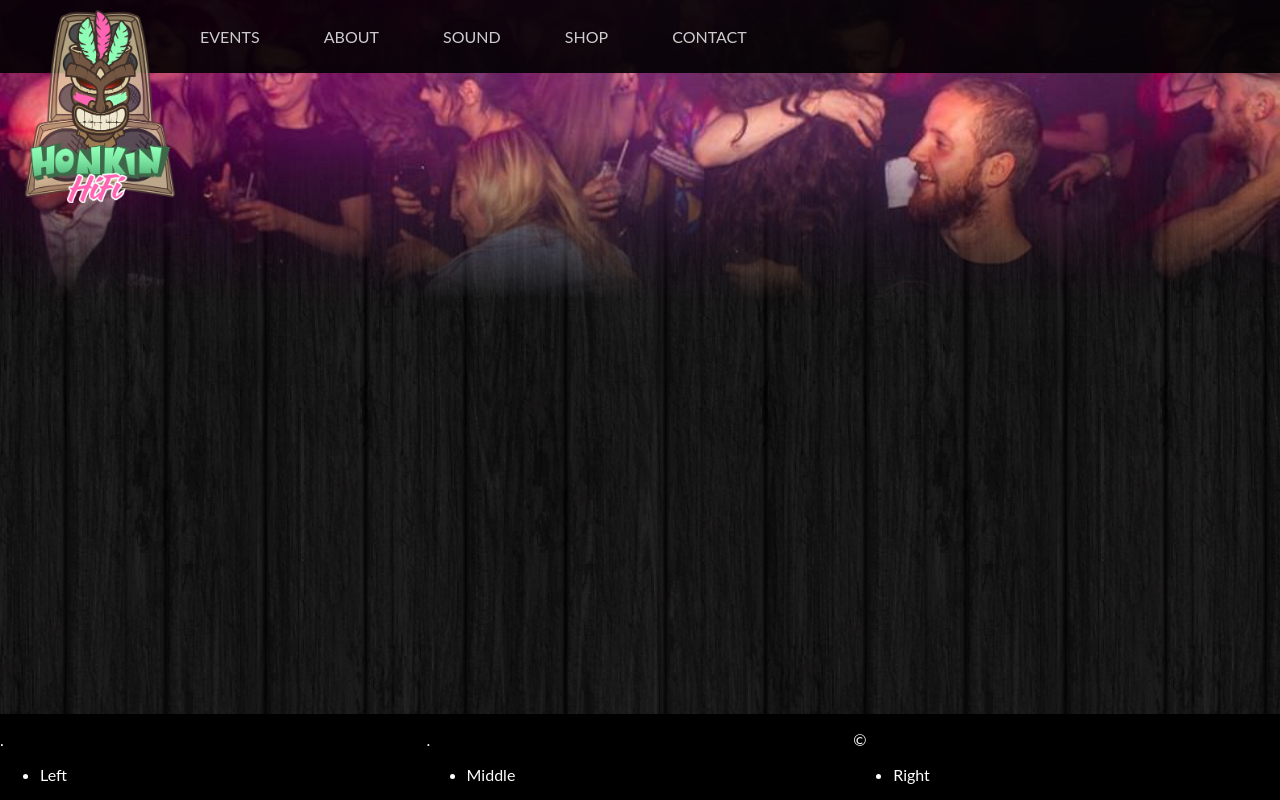
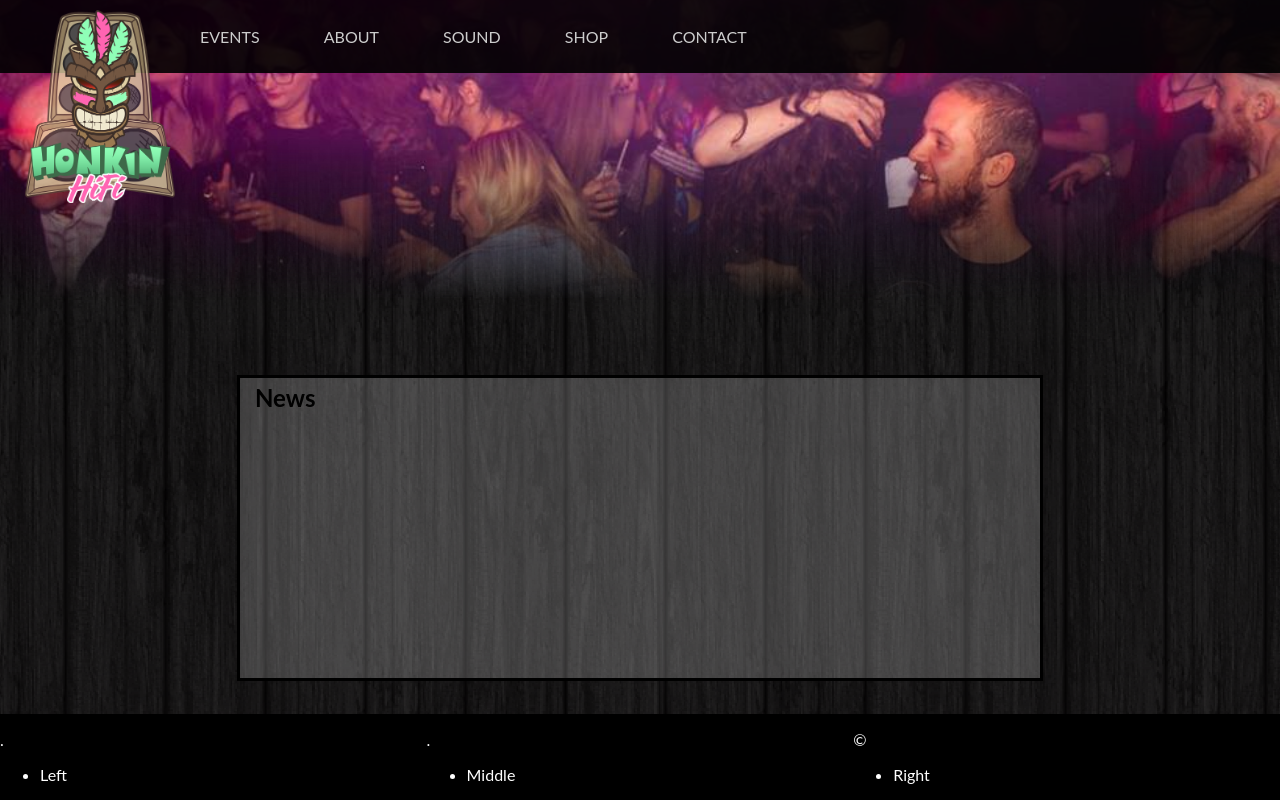
Before and after one commit to RuaraidhCurr/HonkinHifi, a plain HTML site: page index.html in a window 1280 px wide. Drawn offline with nearby package versions, Linux system fonts and the light colour scheme.

Commit message:
news box

```diff
--- a/index.html
+++ b/index.html
@@ -19,10 +19,22 @@
                </nav>
                    <section class="navbackground">
                    </section>
+<section class="content">
+                   <section class="news">
+                     <h2 class="newsheader">News</h2>
+                     <div class="news1">
+
+                     </div>
+                     <div class="news2"
+
+                     ></div>
+                     <div class="news3">
+
+                     </div>
+                   </section>
 
 
-
-
+</section>
                    <footer>
                     <div class="column">
                         <p>.</p>
--- a/styles.css
+++ b/styles.css
@@ -18,7 +18,6 @@ nav{
     padding-left: 170px;
     box-sizing: border-box;
     transition: 0.3s;
-    margin-bottom: 200px;
 }
 
 .logo{
@@ -84,6 +83,30 @@ section.navbackground{
    color-stop(1.00,  rgba(0,0,0,0)));
 }
 
+.content{
+  margin-top: 75px;
+  margin-right:110px;
+  margin-left: 110px;
+}
+
+.news {
+  margin: auto;
+  min-height: 300px;
+  max-height: 400px;
+  max-width: 800px;
+  background-color: rgba(255, 255, 255, 0.2);
+  color: black;
+  border-style: solid;
+  border-width: 3px;
+  border-color: black;
+}
+
+.newsheader{
+  margin-top: 5px;
+  margin-left: 15px;
+
+}
+
 footer{
     position: absolute;
     bottom: 0;
```
